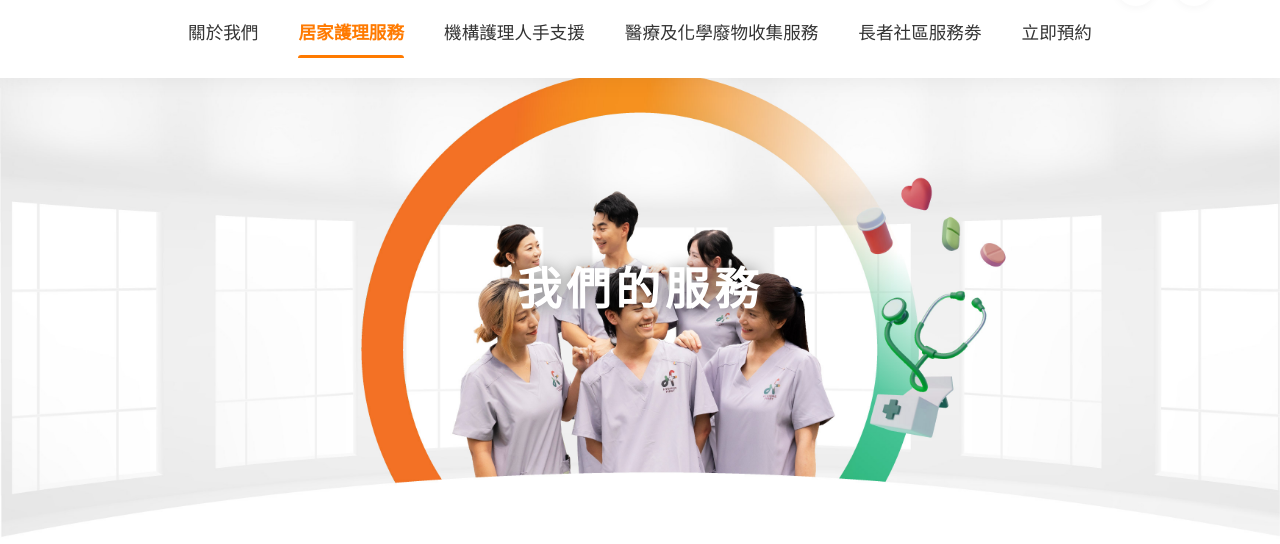
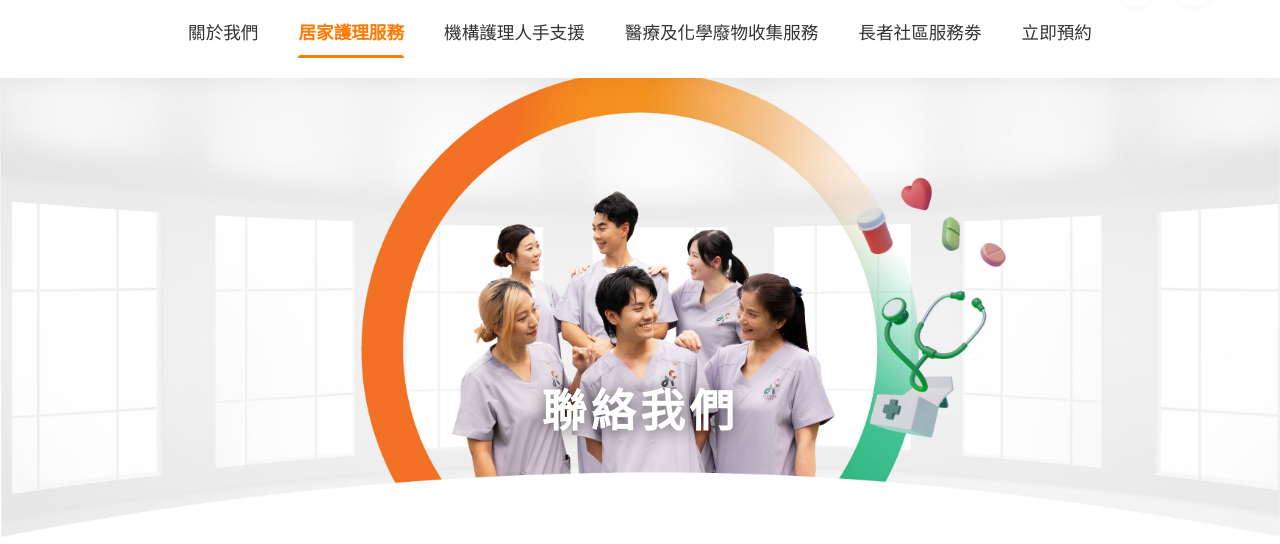
Before and after one commit to GoldCityStudio/hygienefirst_tvp, a website: page service.html in a window 1280 px wide. Shown: the part 119-663 px from the top of the page. Drawn offline with Linux system fonts and the light colour scheme.

Commit message:
Update h1 positioning and text on service and waste-collection pages - Change h1 position from top: 50% to top: 68% for consistent banner layout - Update service.html h1 to '聯絡我們' - Maintain waste-collection.html h1 as '醫療及化學廢物收集服務' - Standardize vertical positioning across all banner images

```diff
--- a/service.html
+++ b/service.html
@@ -424,7 +424,7 @@
         <!-- Banner Image -->
         <div class="full-width-banner" style="position: relative;">
             <img src="images/HomePage/Banner/HYG002 -Website - Floor -  Layout01 - Our Service.jpg" alt="我們的服務 Banner" style="width:100%;height:auto;display:block;">
-            <h1 style="position: absolute; top: 50%; left: 50%; transform: translate(-50%, -50%); color: #fff; font-size: 2.8rem; font-weight: bold; text-shadow: 0 2px 16px rgba(0,0,0,0.5); margin: 0; padding: 0; letter-spacing: 0.1em;">我們的服務</h1>
+            <h1 style="position: absolute; top: 68%; left: 50%; transform: translate(-50%, 0); color: #fff; font-size: 2.8rem; font-weight: bold; text-shadow: 0 2px 16px rgba(0,0,0,0.5); margin: 0; padding: 0; letter-spacing: 0.1em;">聯絡我們</h1>
             </div>
 
         <!-- 服務分類 -->
```
Also changed, not shown: waste-collection.html (+1 -1 lines).
